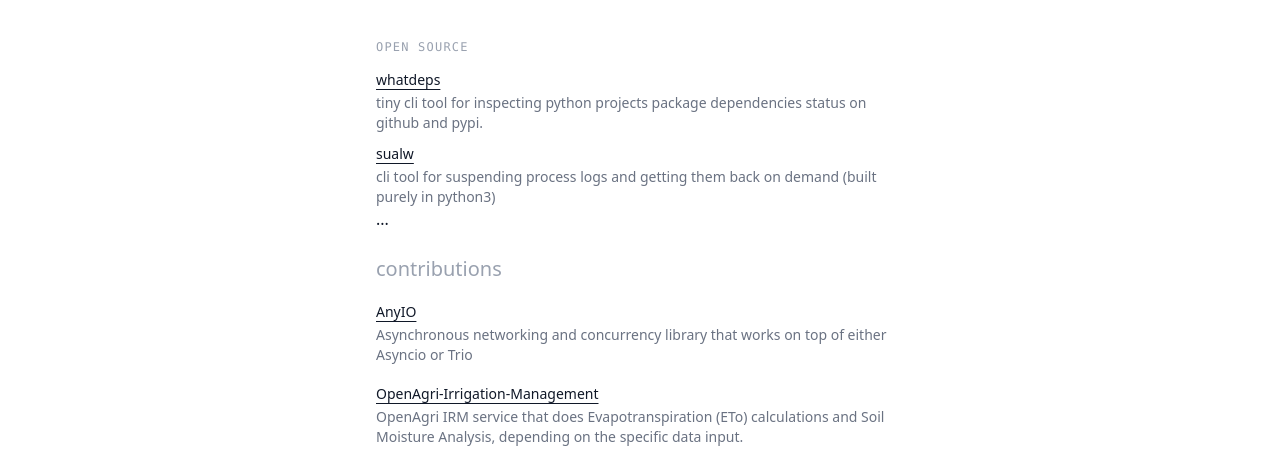
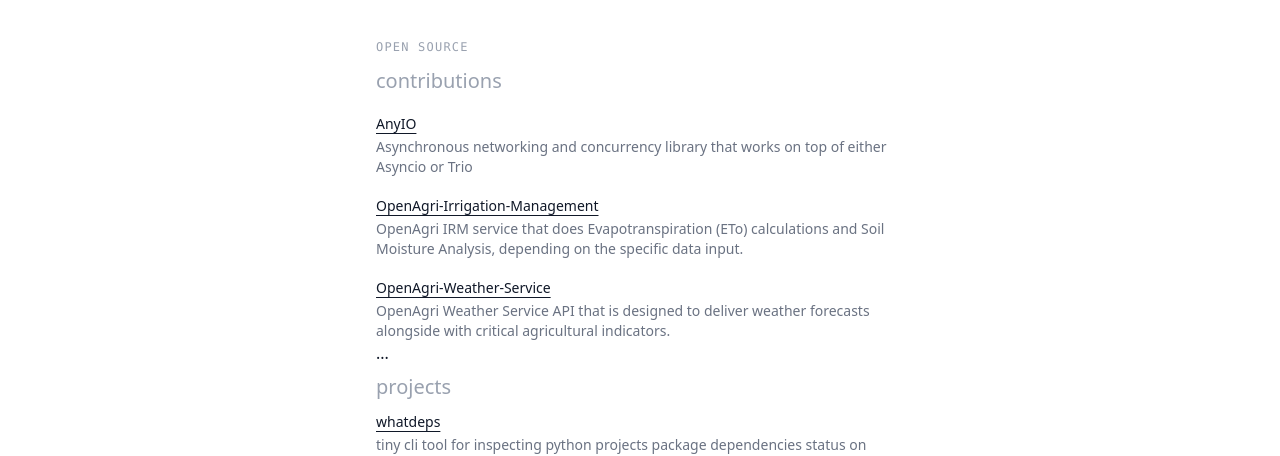
Before and after one commit to EmmanuelNiyonshuti/blog, a Next.js app: page / in a window 1280 px wide. Shown: the part 496-952 px from the top of the page. Built offline with nearby package versions, Linux system fonts and the light colour scheme; no server answers.

Commit message:
update home page

```diff
--- a/app/(main)/page.js
+++ b/app/(main)/page.js
@@ -104,12 +104,13 @@
       <Section label="open source">
         <div className="space-y-6">
           <div className="space-y-2">
-            {mine.map((p) => <ProjectItem key={p.name} {...p} />)}
-            ...
-          </div>
           <div className="space-y-4">
             <p className="text-xl text-gray-400 dark:text-gray-500">contributions</p>
             {contributions.map((p) => <ProjectItem key={p.name} {...p} />)}
+            ...
+          </div>
+            <p className="text-xl text-gray-400 dark:text-gray-500">projects</p>
+            {mine.map((p) => <ProjectItem key={p.name} {...p} />)}
             ...
           </div>
         </div>
```
